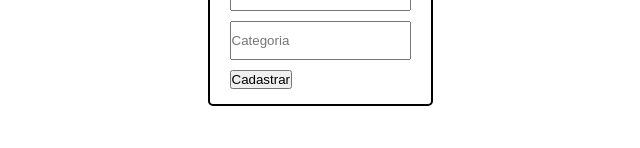
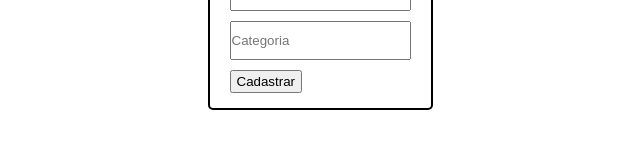
Before and after one commit to jordanobaluz/crud_react_node_mysql, a React (Create React App) app in the folder client/: page / in a window 1280 px wide. Shown: the part 154-302 px from the top of the page, without its empty margins (320-960 px from the left). Built offline with nearby package versions, Linux system fonts and the light colour scheme.

Commit message:
created the function to handle the changes values in the inputs and the function to the button

```diff
--- a/client/src/App.js
+++ b/client/src/App.js
@@ -1,6 +1,20 @@
+import React, { useState } from "react";
 import "./App.css";
 
 function App() {
+  const [values, setValues] = useState();
+
+  const handleChangeValues = (values) => {
+    setValues((prevValue) => ({
+      ...prevValue,
+      [values.target.name]: values.target.value,
+    }));
+  };
+
+  const handleClickButton = () => {
+    console.log(values);
+  };
+
   return (
     <div className="app-container">
       <div className="register-container">
@@ -10,20 +24,25 @@ function App() {
           name="name"
           placeholder="Nome"
           className="register-input"
+          onChange={handleChangeValues}
         />
         <input
           type="text"
           name="cost"
           placeholder="Preço"
           className="register-input"
+          onChange={handleChangeValues}
         />
         <input
           type="text"
           name="category"
           className="register-input"
           placeholder="Categoria"
+          onChange={handleChangeValues}
         />
-        <button>Cadastrar</button>
+        <button className="register-button" onClick={() => handleClickButton()}>
+          Cadastrar
+        </button>
       </div>
     </div>
   );
```
